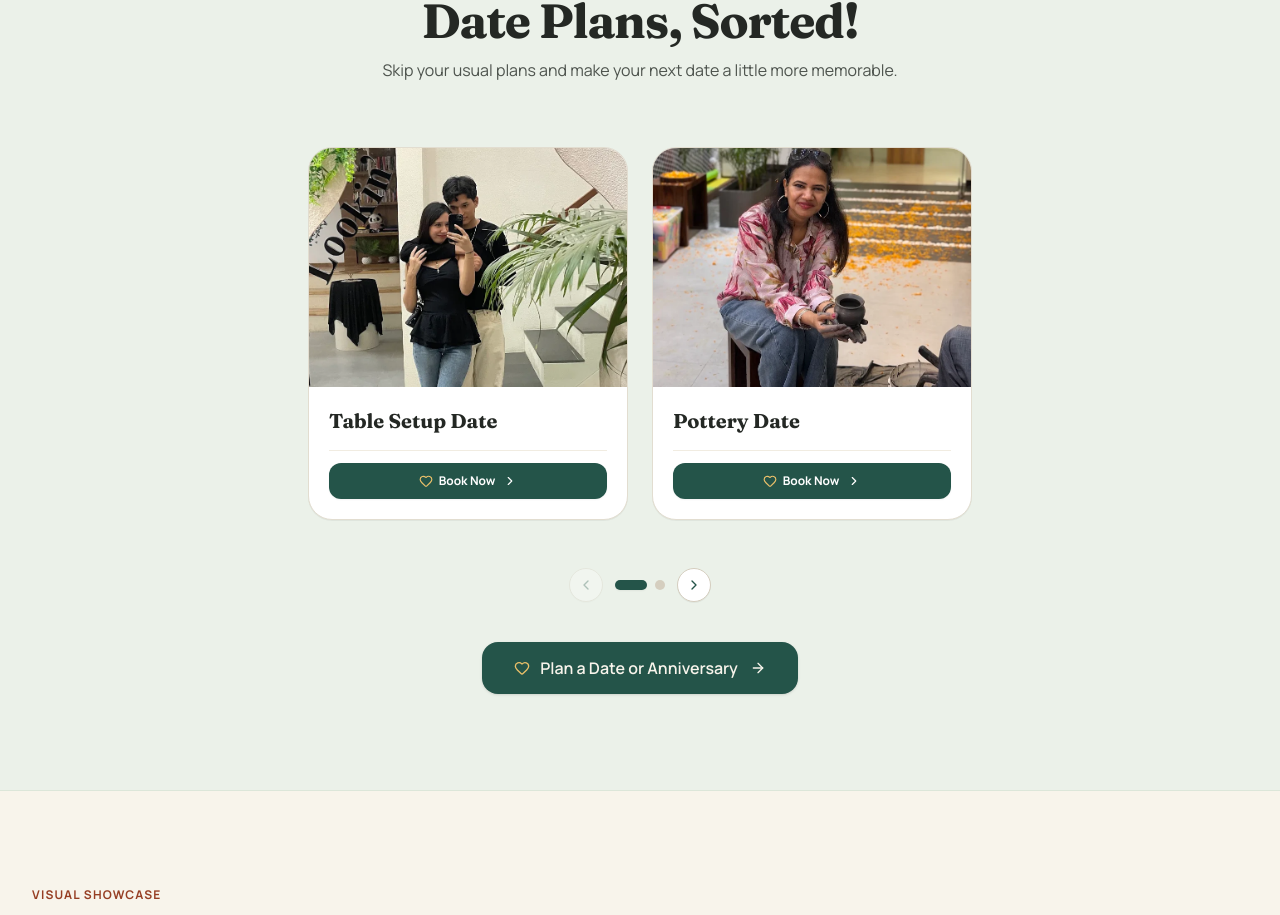
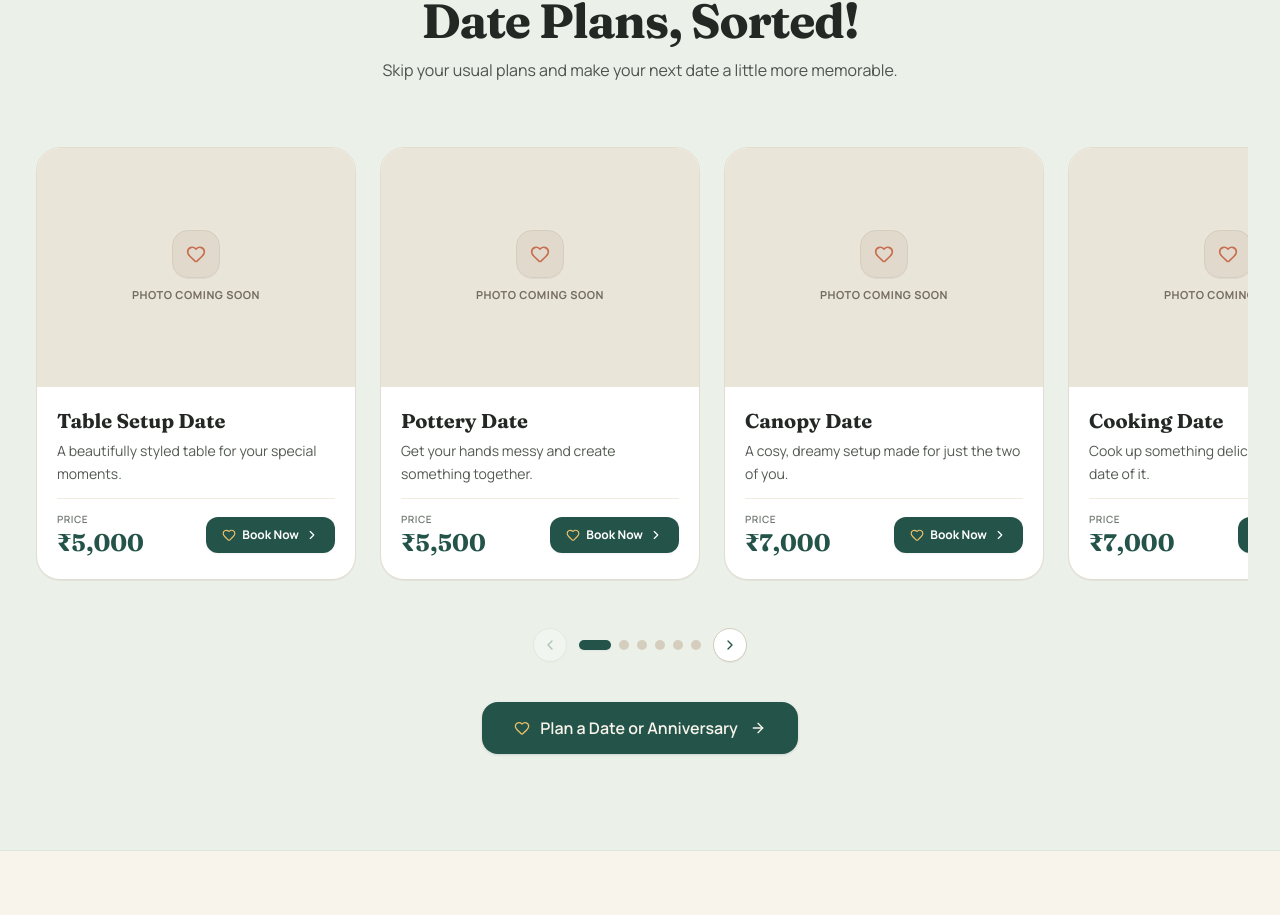
Before and after one commit to grow-owl/KaSaa-Experiences, a React (Vite) app: page / in a window 1280 px wide. Shown: the part 1775-2690 px from the top of the page. Built offline with nearby package versions, Linux system fonts and the light colour scheme; no server answers; the HTML template or start-up script is replaced by a standard one.

Commit message:
Add Couple Date Experiences cards with image placeholders, short descriptions, and prices

```diff
--- a/src/pages/HomePage.jsx
+++ b/src/pages/HomePage.jsx
@@ -203,17 +203,49 @@ const TOP_10_ACTIVITIES = [
   },
 ];
 
-// Date Plans for "Date Plans, Sorted!" Section
+// Couple Date Experiences for "Date Plans, Sorted!" Section
 const DATE_PLANS = [
   {
     id: 'table-setup-date',
     title: 'Table Setup Date',
-    image: '/images/daiting_1.webp',
+    price: '5,000',
+    description: 'A beautifully styled table for your special moments.',
+    image: '', // reserved for future upload
   },
   {
     id: 'pottery-date',
     title: 'Pottery Date',
-    image: '/images/activity-pottery.webp',
+    price: '5,500',
+    description: 'Get your hands messy and create something together.',
+    image: '', // reserved for future upload
+  },
+  {
+    id: 'canopy-date',
+    title: 'Canopy Date',
+    price: '7,000',
+    description: 'A cosy, dreamy setup made for just the two of you.',
+    image: '', // reserved for future upload
+  },
+  {
+    id: 'cooking-date',
+    title: 'Cooking Date',
+    price: '7,000',
+    description: 'Cook up something delicious and make a date of it.',
+    image: '', // reserved for future upload
+  },
+  {
+    id: 'movie-night',
+    title: 'Movie Night',
+    price: '10,000',
+    description: 'Your favourite movie, a cosy setup, and quality time together.',
+    image: '', // reserved for future upload
+  },
+  {
+    id: 'picnic-date',
+    title: 'Picnic Date',
+    price: '10,000',
+    description: 'All the charm of a picnic, with a setup made for two.',
+    image: '', // reserved for future upload
   },
 ];
 
@@ -684,19 +716,20 @@ export default function HomePage({ onOpenEnquiry }) {
             </p>
           </div>
 
-          {/* Horizontal Side-Scroll Cards Track with Reveal Snap (Same as Our Best Sellers) */}
+          {/* Horizontal Side-Scroll Date Cards Track with Reveal Snap */}
           <div className="relative">
             <div
               ref={datePlansScrollRef}
-              className="flex gap-5 sm:gap-6 overflow-x-auto scrollbar-none snap-x snap-mandatory py-4 px-1 scroll-smooth justify-start md:justify-center"
+              className="flex gap-5 sm:gap-6 overflow-x-auto scrollbar-none snap-x snap-mandatory py-4 px-1 scroll-smooth"
             >
               {DATE_PLANS.map((plan) => (
                 <article
                   key={plan.id}
                   className="w-[260px] sm:w-[300px] md:w-[320px] shrink-0 snap-center group rounded-3xl bg-white border border-[#E2DDD0] overflow-hidden shadow-2xs hover:shadow-xl transition-all duration-300 flex flex-col hover:-translate-y-1.5"
                 >
-                  {/* Clean Visual Image */}
-                  <div className="relative aspect-4/3 bg-[#EAE5D9] overflow-hidden">
+                  {/* Image Placeholder Space (Reserved for future image upload) */}
+                  <div className="relative aspect-4/3 bg-[#EAE5D9] overflow-hidden flex items-center justify-center">
+                    {plan.image ? (
                       <img
                         src={plan.image}
                         alt={plan.title}
@@ -704,24 +737,50 @@ export default function HomePage({ onOpenEnquiry }) {
                         loading="lazy"
                         decoding="async"
                       />
+                    ) : (
+                      <div className="flex flex-col items-center justify-center text-[#8C8577] space-y-2 p-4 text-center select-none">
+                        <div className="w-12 h-12 rounded-2xl bg-[#DFD8CA]/80 border border-[#D5CEBF] flex items-center justify-center text-[#963E23] shadow-2xs">
+                          <Heart className="w-5 h-5 text-[#C86F50]" />
+                        </div>
+                        <span className="text-[11px] font-bold uppercase tracking-wider text-[#736C5F]">
+                          Photo Coming Soon
+                        </span>
+                      </div>
+                    )}
                   </div>
 
-                  {/* Content Section: Title & Book Action Button */}
-                  <div className="p-4 sm:p-5 flex-1 flex flex-col justify-between space-y-4">
+                  {/* Content Section: Title, Short Description, Price & Book Action Button */}
+                  <div className="p-4 sm:p-5 flex-1 flex flex-col justify-between space-y-3">
+                    <div className="space-y-1.5">
                       <h3 className="font-serif font-bold text-lg sm:text-xl text-[#242824] group-hover:text-[#245449] transition-colors leading-snug">
                         {plan.title}
                       </h3>
+                      <p className="text-xs sm:text-sm text-[#535953] leading-relaxed line-clamp-2">
+                        {plan.description}
+                      </p>
+                    </div>
 
-                    {/* Book Action Button */}
+                    {/* Price Row & Book Action Button */}
                     <div className="pt-3 border-t border-[#F1ECE1] flex items-center justify-between gap-3">
+                      <div>
+                        <span className="text-[10px] font-semibold uppercase tracking-wider text-[#737A73] block">
+                          Price
+                        </span>
+                        <div className="flex items-baseline gap-1">
+                          <span className="font-serif font-black text-xl sm:text-2xl text-[#245449]">
+                            ₹{plan.price}
+                          </span>
+                        </div>
+                      </div>
+
                       <button
                         type="button"
-                        onClick={() => onOpenEnquiry ? onOpenEnquiry('date', plan.title) : null}
-                        className="w-full inline-flex items-center justify-center gap-1.5 px-4 py-2.5 rounded-xl bg-[#245449] hover:bg-[#193B33] text-white text-xs font-bold transition-all shadow-xs group-hover:shadow-md active:scale-95 cursor-pointer"
+                        onClick={() => onOpenEnquiry ? onOpenEnquiry('date', `${plan.title} (₹${plan.price})`) : null}
+                        className="inline-flex items-center justify-center gap-1.5 px-4 py-2.5 rounded-xl bg-[#245449] hover:bg-[#193B33] text-white text-xs font-bold transition-all shadow-xs group-hover:shadow-md active:scale-95 cursor-pointer"
                       >
                         <Heart className="w-3.5 h-3.5 text-[#E9BF69]" />
                         <span>Book Now</span>
-                        <ChevronRight className="w-3.5 h-3.5 ml-0.5" />
+                        <ChevronRight className="w-3.5 h-3.5" />
                       </button>
                     </div>
                   </div>
```
Lines whose indentation alone changed are shown as unchanged.
